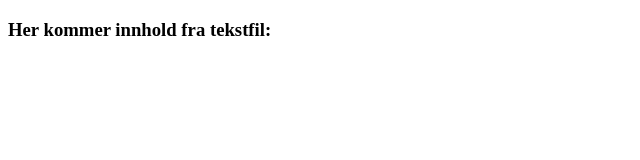
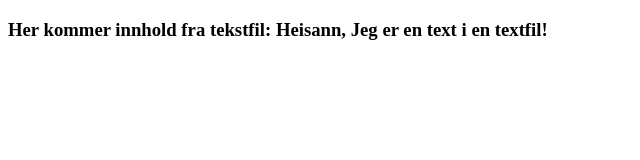
Before and after one commit to BennyHoang/PGR300---Webutvikling-3-LAB, a plain HTML site: page Forelesning2/index.html in a window 1280 px wide. Shown: the whole page, without its empty margins (0-640 px from the left). Drawn offline with Linux system fonts and the light colour scheme.

Commit message:
added AJAX

```diff
--- a/Forelesning2/index.html
+++ b/Forelesning2/index.html
@@ -11,17 +11,22 @@
         <h3>Her kommer innhold fra tekstfil:
             <span id="fileContentSpan"></span>
         </h3>
+
     </div>
     <script>
         var AJAX_APP = {
+
+            fileName: "file.txt",
             //HTML OBJECTS
             fileContentSpan: null,
+
 
             init: function(){
                 var setHTMLObjects = function(){
                     AJAX_APP.fileContentSpan = document.getElementById("fileContentSpan");
                     alert("TWERKS!!!!!!");
                 }();
+                AJAX_APP.doAjaxGET();
             },
 
             doAjaxGET: function(){
@@ -36,11 +41,14 @@
                     }
                 }
 
+                xhr.open("GET", AJAX_APP.fileName, true);
+                xhr.send();
             }
 
 
     };
     AJAX_APP.init();
+
     </script>
 </body>
 
```
